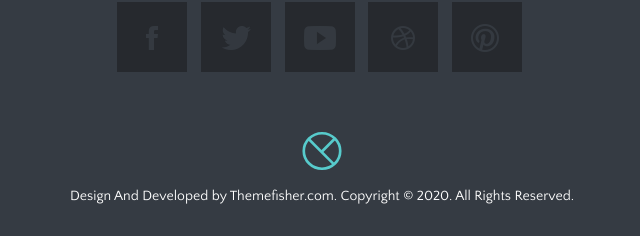
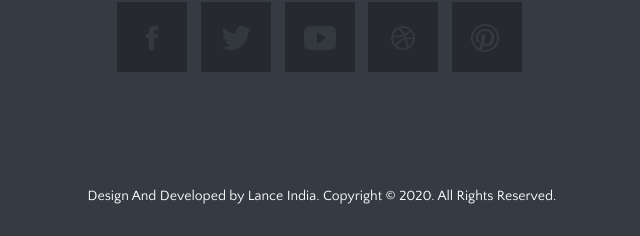
Before and after one commit to Dkgiri619/lancewebsite, a Django app: page /services in a window 1280 px wide. Shown: the part 1186-1422 px from the top of the page, without its empty margins (318-958 px from the left). Run offline with Django 3.2, Linux system fonts and the light colour scheme; some libraries are stand-ins or nearby versions; some web fonts are replaced.

Commit message:
small changes in footer and heaf

```diff
--- a/LanceIndia/templates/extend/footer.html
+++ b/LanceIndia/templates/extend/footer.html
@@ -13,6 +13,7 @@
 						<li><a href="https://www.youtube.com/channel/UCx9qVW8VF0LmTi4OF2F8YdA"><i class="tf-ion-social-youtube"></i></a></li>
 						<li><a href="https://dribbble.com/themefisher"><i class="tf-ion-social-dribbble-outline"></i></a></li>
 						<li><a href="https://pinterest.com/themefisher"><i class="tf-ion-social-pinterest-outline"></i></a></li>
+						<!-- <span class="iconify" data-icon="ion-social-linkedin-outline" data-inline="false"></span> -->
 					</ul>
 				</div>
 				<!--/. End Footer Social Links -->
@@ -26,16 +27,17 @@
 							<g id="Page-1" stroke="none" stroke-width="1" fill="none" fill-rule="evenodd">
 								<g id="Group" transform="translate(2.000000, 2.000000)" stroke="#57CBCC"
 									stroke-width="3">
-									<ellipse id="Oval" cx="20.5" cy="20" rx="20.5" ry="20"></ellipse>
-									<path d="M6,7 L33.5,34.5" id="Line-2" stroke-linecap="square"></path>
-									<path d="M21,20 L34,7" id="Line-3" stroke-linecap="square"></path>
+									<!-- <ellipse id="Oval" cx="20.5" cy="20" rx="20.5" ry="20"></ellipse> -->
+									<!-- <path d="M6,7 L33.5,34.5" id="Line-2" stroke-linecap="square"></path>
+									<path d="M21,20 L34,7" id="Line-3" stroke-linecap="square"></path> -->
+
 								</g>
 							</g>
 						</svg>
 					</a>
 					<br />
 
-					<p>Design And Developed by <a href="http://www.themefisher.com">Themefisher.com</a>. Copyright
+					<p>Design And Developed by <a href="http://www.themefisher.com">Lance India</a>. Copyright
 						&copy; <script>
 							document.write(new Date().getFullYear())
 						</script>. All Rights Reserved.</p>
--- a/LanceIndia/templates/extend/head.html
+++ b/LanceIndia/templates/extend/head.html
@@ -5,7 +5,7 @@
 
 <meta name="author" content="Muhammad Morshed">
 
-<title>Meghna | Responsive Multipurpose Parallax HTML5 Template</title>
+<title>Lance India</title>
 
 <!-- Mobile Specific Meta
     ================================================== -->
@@ -13,6 +13,7 @@
 
 <!-- Favicon -->
 <!-- <link rel="shortcut icon" type="image/x-icon" href="img/favicon.png" /> -->
+
 
 <!-- CSS
     ================================================== -->
@@ -29,6 +30,8 @@
 <link rel="stylesheet" href="{% static 'plugins/slick-carousel/slick/slick-theme.css' %}">
 <!-- Main Stylesheet -->
 <link rel="stylesheet" href="{% static 'css/style.css' %}">
+<!-- Bootstrap  Link -->
+<!-- <link rel="stylesheet" href="https://maxcdn.bootstrapcdn.com/bootstrap/4.0.0/css/bootstrap.min.css" integrity="sha384-Gn5384xqQ1aoWXA+058RXPxPg6fy4IWvTNh0E263XmFcJlSAwiGgFAW/dAiS6JXm" crossorigin="anonymous"> -->
 
 
 <!--
```
Also changed, not shown: LanceIndia/templates/extend/navigation.html (line endings or trailing spaces), LanceIndia/templates/extend/slider.html (line endings or trailing spaces), static/images/logo1.svg (added), static/images/logotry.png (added).
